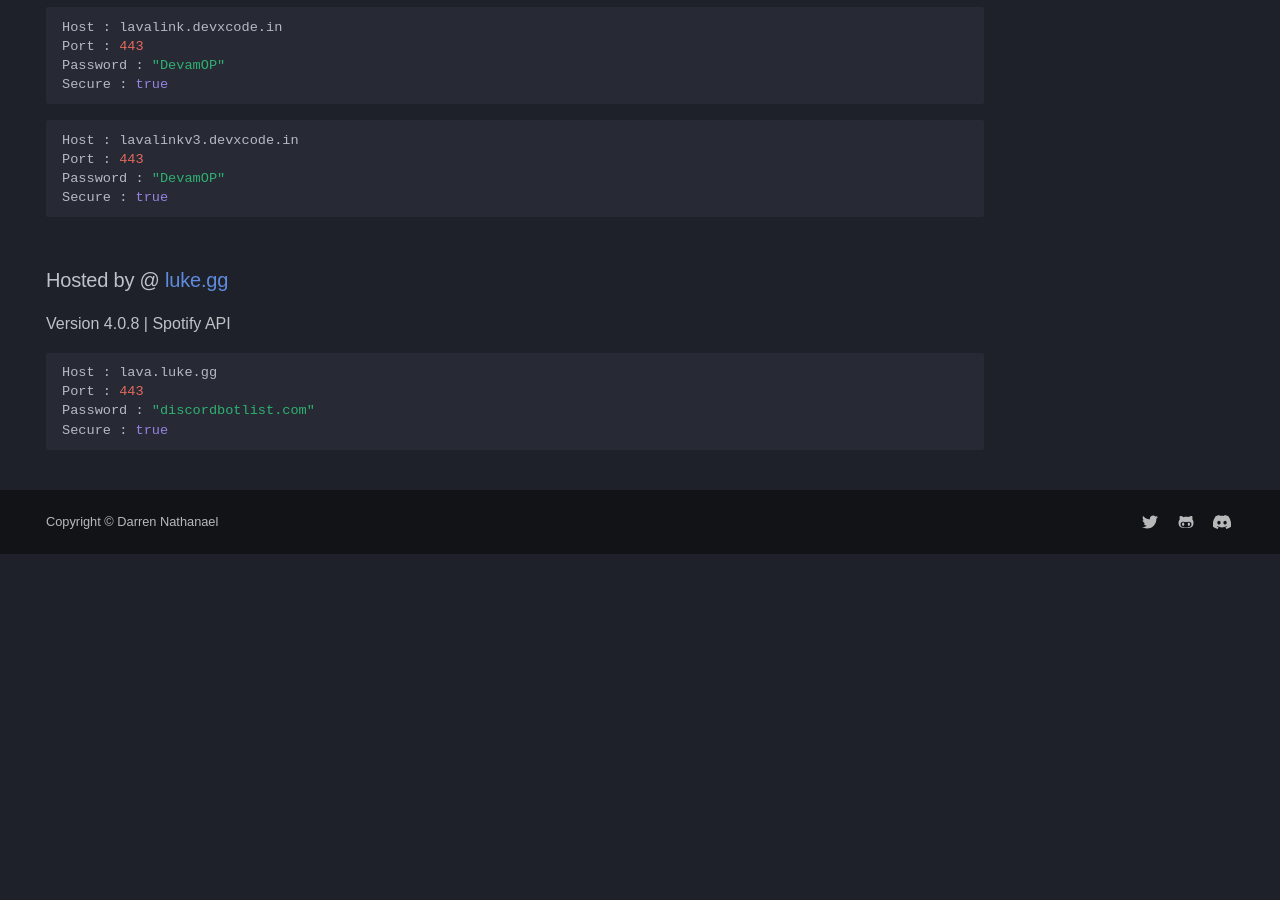
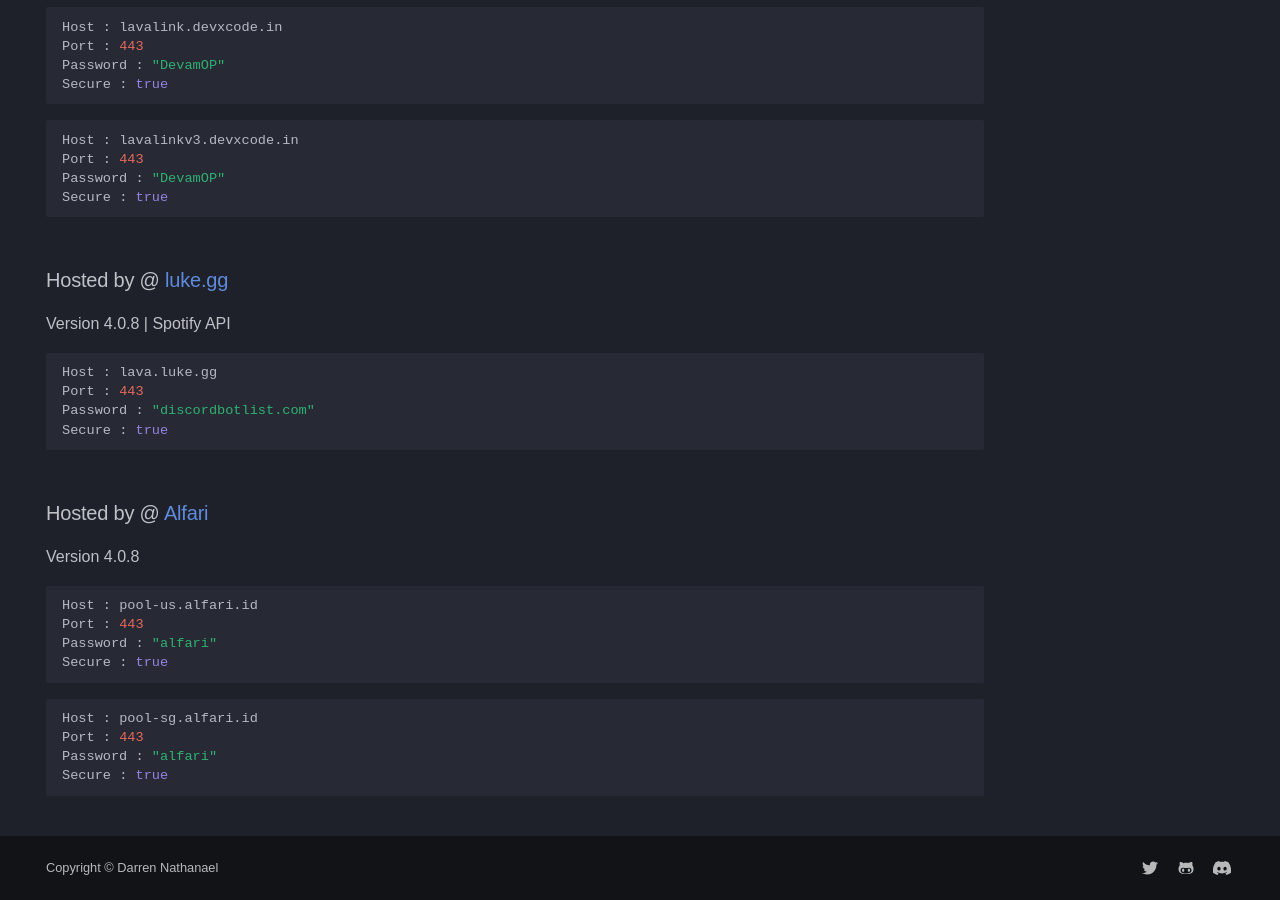
Before and after one commit to DarrenOfficial/lavalink-list, an MkDocs documentation site: the page built from docs/SSL/lavalink-with-ssl.md, in a window 1280 px wide and 900 px high, scrolled down 1777 px. Built offline with MkDocs 1.6.1 and Material for MkDocs 9.7.7, drawn with Linux system fonts in a browser that asks for light colours; some web fonts are replaced; comment, search, counter and statistics services are not loaded; a style sheet for code colours, icons or effects is not loaded; before the commit the page ends 2331 px from its top, so only the background shows below that.

Commit message:
Update lavalink-with-ssl.md (#700)
newwwww

````diff
--- a/docs/SSL/lavalink-with-ssl.md
+++ b/docs/SSL/lavalink-with-ssl.md
@@ -107,3 +107,18 @@ Port : 443
 Password : "discordbotlist.com"
 Secure : true
 ```
+
+### Hosted by @ [Alfari](https://www.youtube.com/watch?v=dQw4w9WgXcQ)
+Version 4.0.8
+```bash
+Host : pool-us.alfari.id
+Port : 443
+Password : "alfari"
+Secure : true
+```
+```bash
+Host : pool-sg.alfari.id
+Port : 443
+Password : "alfari"
+Secure : true
+```
````
